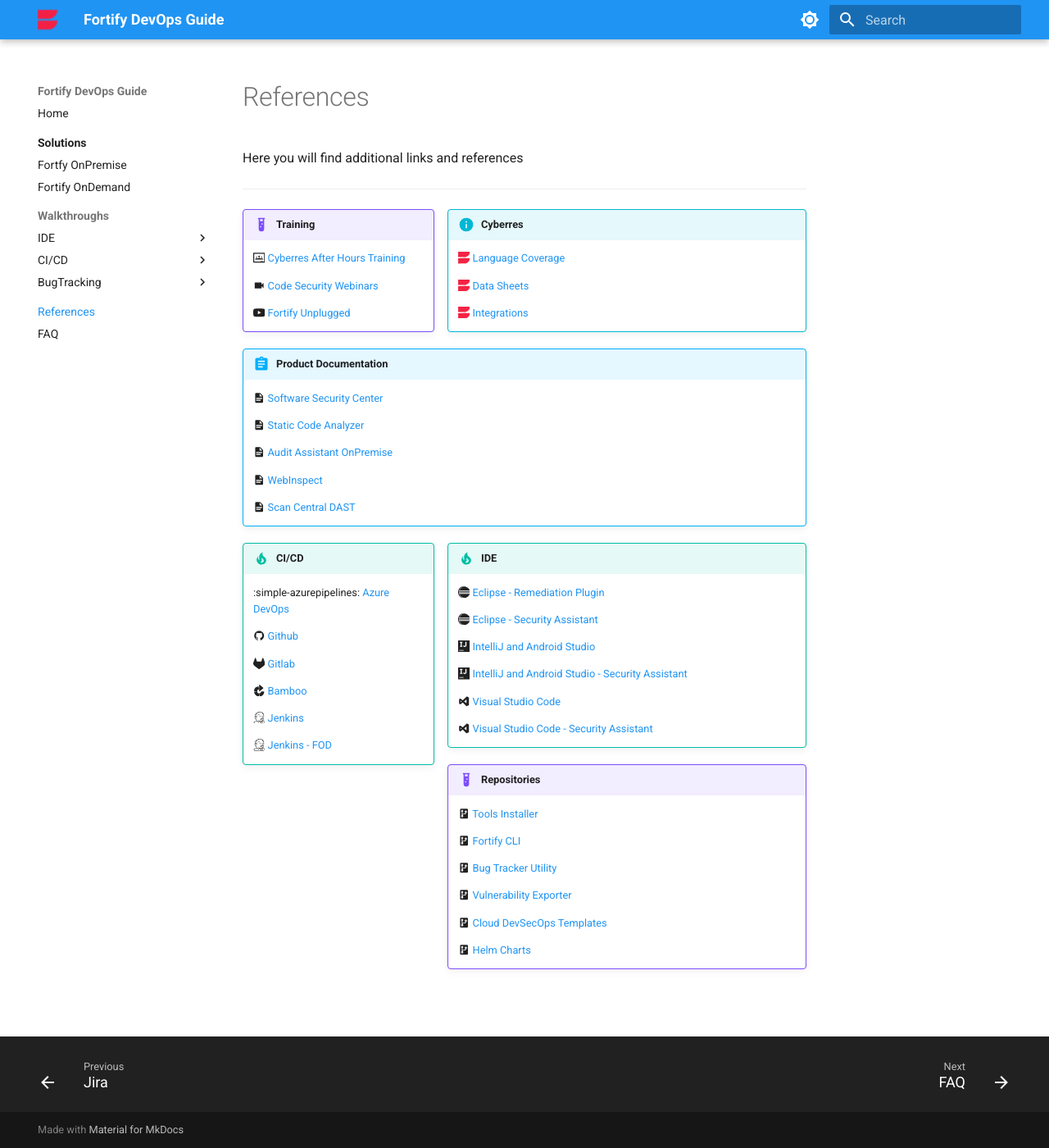
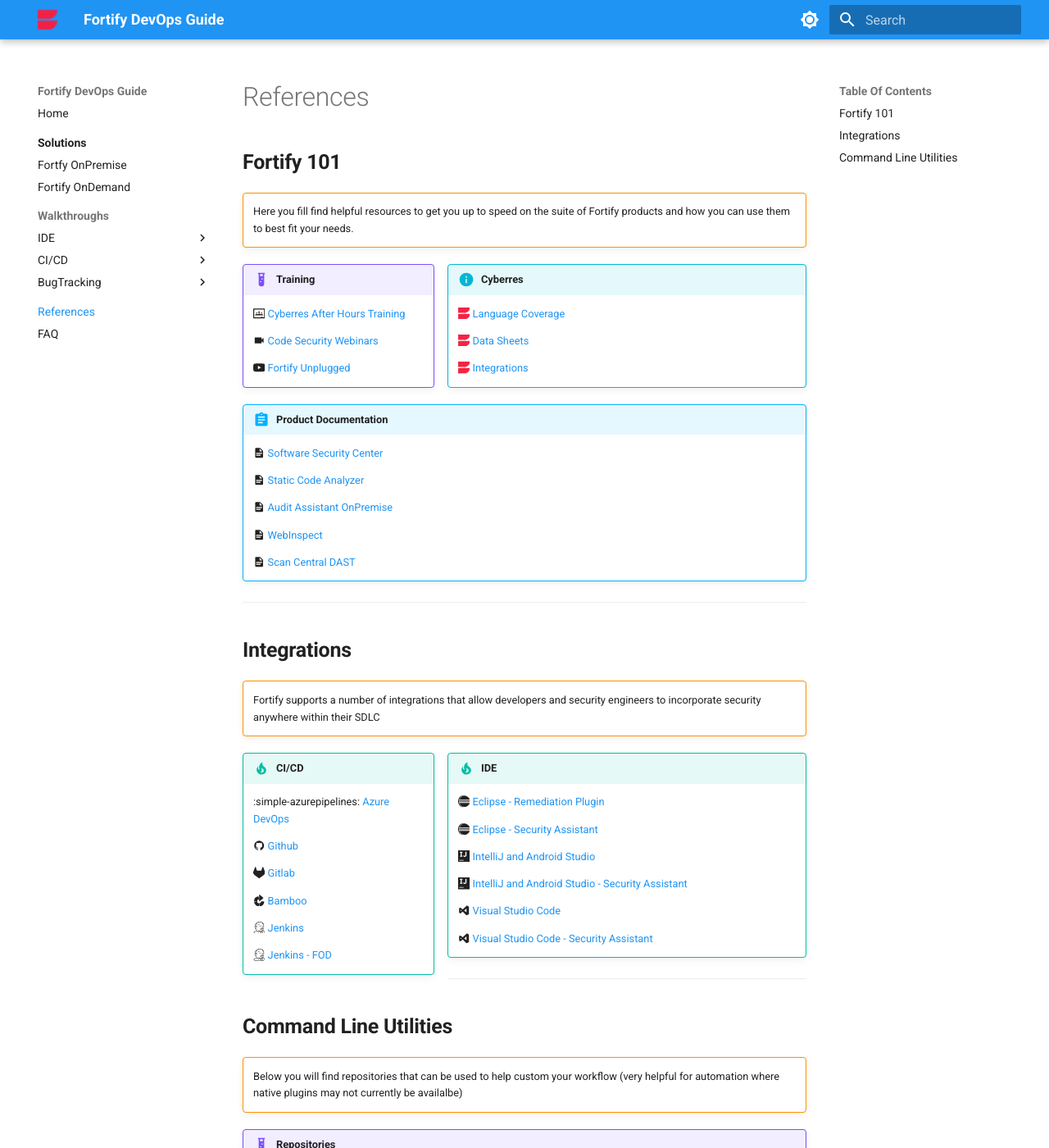
Before and after one commit to devsec-guides/fortify_dev_guide, an MkDocs documentation site: the page built from docs/references.md, in a window 1280 px wide and 1400 px high. Shown: the whole window at 82% size. Built offline with MkDocs 1.6.1 and Material for MkDocs 9.7.7, drawn with Linux system fonts in a browser that asks for light colours.

Commit message:
updated references

```diff
--- a/docs/references.md
+++ b/docs/references.md
@@ -1,7 +1,9 @@
 # References
-Here you will find additional links and references
 
----
+## **Fortify 101**
+
+!!! warning ""
+    Here you fill find helpful resources to get you up to speed on the suite of Fortify products and how you can use them to best fit your needs.
 
 !!! example inline "Training"
 
@@ -30,6 +32,11 @@
 
     :material-file-document: [Scan Central DAST](https://www.microfocus.com/documentation/fortify-ScanCentral-DAST/){:target="_blank"}
 
+---
+## **Integrations**
+
+!!! warning ""
+    Fortify supports a number of integrations that allow developers and security engineers to incorporate security anywhere within their SDLC
 
 !!! tip inline "CI/CD"
 
@@ -60,6 +67,11 @@
 
     :material-microsoft-visual-studio: [Visual Studio Code - Security Assistant](https://www.microfocus.com/documentation/fortify-security-assistant-plugin-for-visual-studio/){:target="_blank"}
 
+---
+## **Command Line Utilities**
+
+!!! warning ""
+    Below you will find repositories that can be used to help custom your workflow (very helpful for automation where native plugins may not currently be availalbe)
 
 !!! example "Repositories"
 
```
